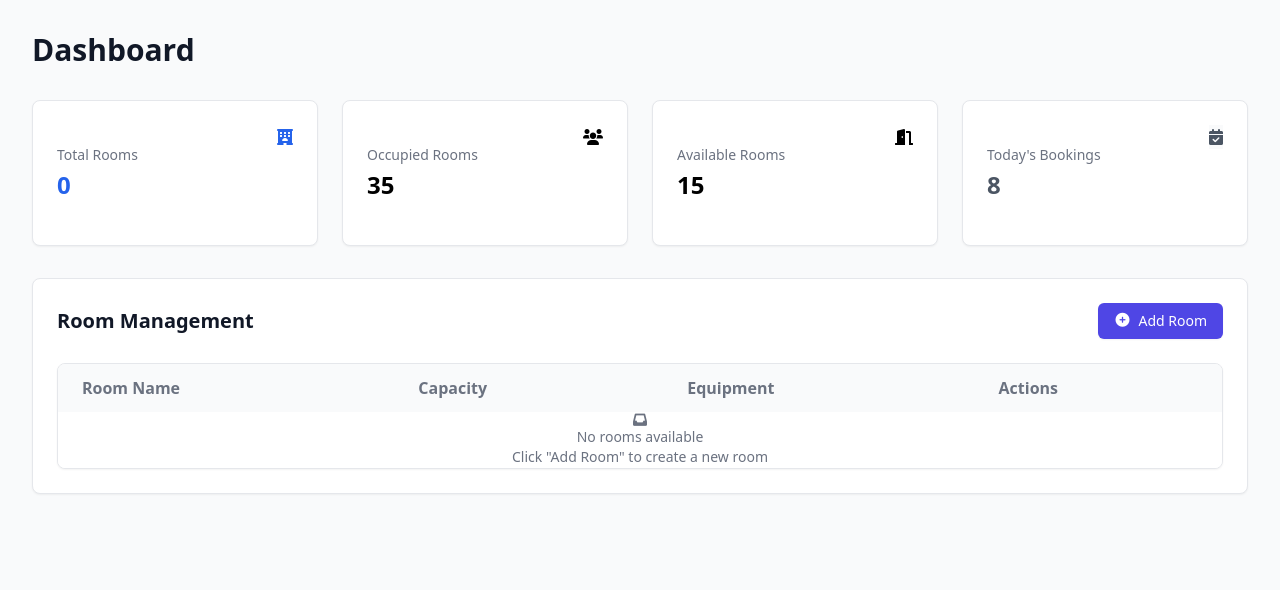
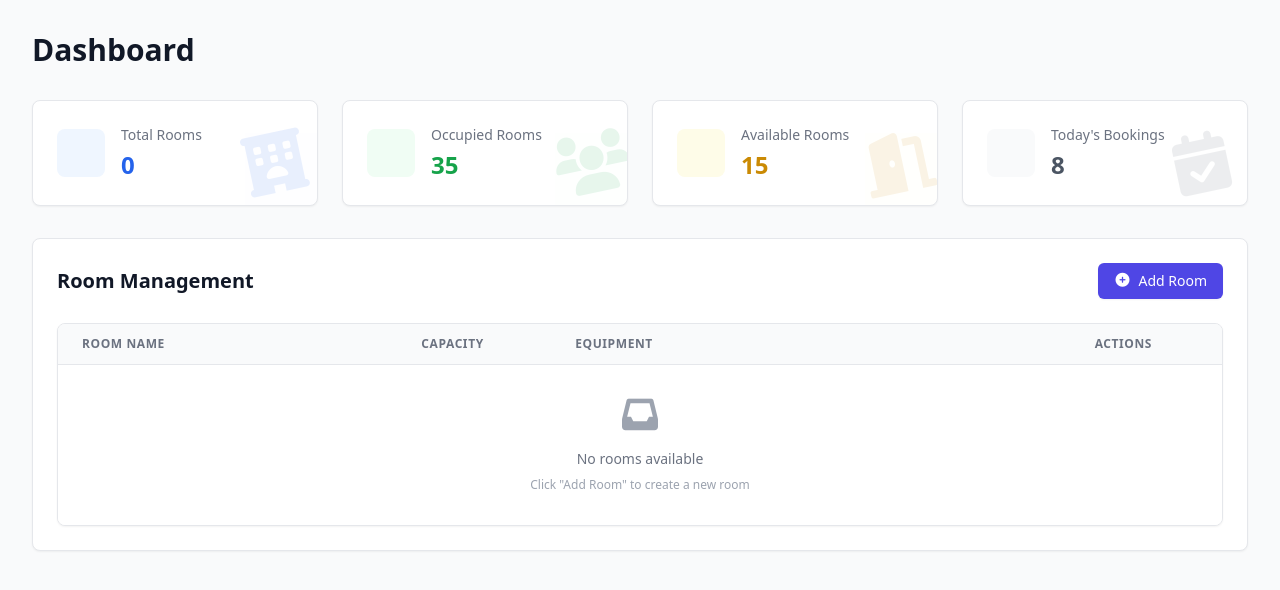
Before and after one commit to i22a11/333-project, a PHP site: page /admin in a window 1280 px wide. Shown: the part 64-654 px from the top of the page. Run offline with PHP 8.4, Linux system fonts and the light colour scheme; data that the repository does not hold is empty.

Commit message:
updated output.css from tailwind config

```diff
--- a/admin/bookings.php
+++ b/admin/bookings.php
@@ -7,7 +7,7 @@
     <title>Bookings Management - Admin Panel</title>
     <link rel="stylesheet" href="../output.css">
     <link href="https://cdnjs.cloudflare.com/ajax/libs/font-awesome/6.0.0-beta3/css/all.min.css" rel="stylesheet">
-    <script src="/admin/js/components/Bookings.js" type="module"></script>
+    <script src="/admin/js/components/Bookings.js" type="module" defer></script>
 </head>
 
 <body class="bg-gray-50 antialiased">
--- a/output.css
+++ b/output.css
@@ -588,8 +588,32 @@ video {
   }
 }
 
+.visible {
+  visibility: visible;
+}
+
+.fixed {
+  position: fixed;
+}
+
+.absolute {
+  position: absolute;
+}
+
 .relative {
   position: relative;
+}
+
+.inset-0 {
+  inset: 0px;
+}
+
+.bottom-0 {
+  bottom: 0px;
+}
+
+.right-0 {
+  right: 0px;
 }
 
 .mx-auto {
@@ -597,6 +621,10 @@ video {
   margin-right: auto;
 }
 
+.mb-2 {
+  margin-bottom: 0.5rem;
+}
+
 .mb-4 {
   margin-bottom: 1rem;
 }
@@ -621,6 +645,14 @@ video {
   margin-left: 0.75rem;
 }
 
+.ml-4 {
+  margin-left: 1rem;
+}
+
+.mr-1\.5 {
+  margin-right: 0.375rem;
+}
+
 .mr-2 {
   margin-right: 0.5rem;
 }
@@ -677,6 +709,10 @@ video {
   display: none;
 }
 
+.h-12 {
+  height: 3rem;
+}
+
 .h-16 {
   height: 4rem;
 }
@@ -709,6 +749,30 @@ video {
   min-height: 100vh;
 }
 
+.w-1\/4 {
+  width: 25%;
+}
+
+.w-1\/6 {
+  width: 16.666667%;
+}
+
+.w-12 {
+  width: 3rem;
+}
+
+.w-2\/5 {
+  width: 40%;
+}
+
+.w-24 {
+  width: 6rem;
+}
+
+.w-3\.5 {
+  width: 0.875rem;
+}
+
 .w-4 {
   width: 1rem;
 }
@@ -753,10 +825,29 @@ video {
   table-layout: auto;
 }
 
+.table-fixed {
+  table-layout: fixed;
+}
+
 .border-collapse {
   border-collapse: collapse;
 }
 
+.translate-x-6 {
+  --tw-translate-x: 1.5rem;
+  transform: translate(var(--tw-translate-x), var(--tw-translate-y)) rotate(var(--tw-rotate)) skewX(var(--tw-skew-x)) skewY(var(--tw-skew-y)) scaleX(var(--tw-scale-x)) scaleY(var(--tw-scale-y));
+}
+
+.translate-y-6 {
+  --tw-translate-y: 1.5rem;
+  transform: translate(var(--tw-translate-x), var(--tw-translate-y)) rotate(var(--tw-rotate)) skewX(var(--tw-skew-x)) skewY(var(--tw-skew-y)) scaleX(var(--tw-scale-x)) scaleY(var(--tw-scale-y));
+}
+
+.-rotate-12 {
+  --tw-rotate: -12deg;
+  transform: translate(var(--tw-translate-x), var(--tw-translate-y)) rotate(var(--tw-rotate)) skewX(var(--tw-skew-x)) skewY(var(--tw-skew-y)) scaleX(var(--tw-scale-x)) scaleY(var(--tw-scale-y));
+}
+
 .transform {
   transform: translate(var(--tw-translate-x), var(--tw-translate-y)) rotate(var(--tw-rotate)) skewX(var(--tw-skew-x)) skewY(var(--tw-skew-y)) scaleX(var(--tw-scale-x)) scaleY(var(--tw-scale-y));
 }
@@ -809,6 +906,12 @@ video {
   margin-left: calc(1rem * calc(1 - var(--tw-space-x-reverse)));
 }
 
+.space-y-2 > :not([hidden]) ~ :not([hidden]) {
+  --tw-space-y-reverse: 0;
+  margin-top: calc(0.5rem * calc(1 - var(--tw-space-y-reverse)));
+  margin-bottom: calc(0.5rem * var(--tw-space-y-reverse));
+}
+
 .space-y-4 > :not([hidden]) ~ :not([hidden]) {
   --tw-space-y-reverse: 0;
   margin-top: calc(1rem * calc(1 - var(--tw-space-y-reverse)));
@@ -821,10 +924,15 @@ video {
   margin-bottom: calc(1.5rem * var(--tw-space-y-reverse));
 }
 
-.space-x-2 > :not([hidden]) ~ :not([hidden]) {
-  --tw-space-x-reverse: 0;
-  margin-right: calc(0.5rem * var(--tw-space-x-reverse));
-  margin-left: calc(0.5rem * calc(1 - var(--tw-space-x-reverse)));
+.divide-y > :not([hidden]) ~ :not([hidden]) {
+  --tw-divide-y-reverse: 0;
+  border-top-width: calc(1px * calc(1 - var(--tw-divide-y-reverse)));
+  border-bottom-width: calc(1px * var(--tw-divide-y-reverse));
+}
+
+.divide-gray-200 > :not([hidden]) ~ :not([hidden]) {
+  --tw-divide-opacity: 1;
+  border-color: rgb(229 231 235 / var(--tw-divide-opacity, 1));
 }
 
 .overflow-hidden {
@@ -886,16 +1009,16 @@ video {
   border-color: rgb(63 63 70 / var(--tw-border-opacity, 1));
 }
 
-.border-gray-200 {
-  --tw-border-opacity: 1;
-  border-color: rgb(229 231 235 / var(--tw-border-opacity, 1));
-}
-
 .bg-\[\#11101D\] {
   --tw-bg-opacity: 1;
   background-color: rgb(17 16 29 / var(--tw-bg-opacity, 1));
 }
 
+.bg-blue-50 {
+  --tw-bg-opacity: 1;
+  background-color: rgb(239 246 255 / var(--tw-bg-opacity, 1));
+}
+
 .bg-blue-600 {
   --tw-bg-opacity: 1;
   background-color: rgb(37 99 235 / var(--tw-bg-opacity, 1));
@@ -911,14 +1034,9 @@ video {
   background-color: rgb(249 250 251 / var(--tw-bg-opacity, 1));
 }
 
-.bg-gray-900 {
-  --tw-bg-opacity: 1;
-  background-color: rgb(17 24 39 / var(--tw-bg-opacity, 1));
-}
-
-.bg-green-500 {
-  --tw-bg-opacity: 1;
-  background-color: rgb(34 197 94 / var(--tw-bg-opacity, 1));
+.bg-green-50 {
+  --tw-bg-opacity: 1;
+  background-color: rgb(240 253 244 / var(--tw-bg-opacity, 1));
 }
 
 .bg-green-900 {
@@ -941,6 +1069,11 @@ video {
   background-color: rgb(255 255 255 / var(--tw-bg-opacity, 1));
 }
 
+.bg-yellow-50 {
+  --tw-bg-opacity: 1;
+  background-color: rgb(254 252 232 / var(--tw-bg-opacity, 1));
+}
+
 .bg-zinc-700 {
   --tw-bg-opacity: 1;
   background-color: rgb(63 63 70 / var(--tw-bg-opacity, 1));
@@ -1032,14 +1190,9 @@ video {
   padding-bottom: 1.5rem;
 }
 
-.px-2 {
-  padding-left: 0.5rem;
-  padding-right: 0.5rem;
-}
-
-.py-1 {
-  padding-top: 0.25rem;
-  padding-bottom: 0.25rem;
+.py-8 {
+  padding-top: 2rem;
+  padding-bottom: 2rem;
 }
 
 .pt-4 {
@@ -1068,6 +1225,16 @@ video {
   line-height: 2.25rem;
 }
 
+.text-4xl {
+  font-size: 2.25rem;
+  line-height: 2.5rem;
+}
+
+.text-6xl {
+  font-size: 3.75rem;
+  line-height: 1;
+}
+
 .text-lg {
   font-size: 1.125rem;
   line-height: 1.75rem;
@@ -1083,6 +1250,11 @@ video {
   line-height: 1.75rem;
 }
 
+.text-xs {
+  font-size: 0.75rem;
+  line-height: 1rem;
+}
+
 .font-bold {
   font-weight: 700;
 }
@@ -1095,10 +1267,18 @@ video {
   font-weight: 600;
 }
 
+.uppercase {
+  text-transform: uppercase;
+}
+
 .tracking-tight {
   letter-spacing: -0.025em;
 }
 
+.tracking-wider {
+  letter-spacing: 0.05em;
+}
+
 .text-blue-400 {
   --tw-text-opacity: 1;
   color: rgb(96 165 250 / var(--tw-text-opacity, 1));
@@ -1109,11 +1289,26 @@ video {
   color: rgb(37 99 235 / var(--tw-text-opacity, 1));
 }
 
+.text-blue-700 {
+  --tw-text-opacity: 1;
+  color: rgb(29 78 216 / var(--tw-text-opacity, 1));
+}
+
+.text-gray-400 {
+  --tw-text-opacity: 1;
+  color: rgb(156 163 175 / var(--tw-text-opacity, 1));
+}
+
 .text-gray-500 {
   --tw-text-opacity: 1;
   color: rgb(107 114 128 / var(--tw-text-opacity, 1));
 }
 
+.text-gray-600 {
+  --tw-text-opacity: 1;
+  color: rgb(75 85 99 / var(--tw-text-opacity, 1));
+}
+
 .text-gray-700 {
   --tw-text-opacity: 1;
   color: rgb(55 65 81 / var(--tw-text-opacity, 1));
@@ -1139,6 +1339,31 @@ video {
   color: rgb(74 222 128 / var(--tw-text-opacity, 1));
 }
 
+.text-green-600 {
+  --tw-text-opacity: 1;
+  color: rgb(22 163 74 / var(--tw-text-opacity, 1));
+}
+
+.text-green-700 {
+  --tw-text-opacity: 1;
+  color: rgb(21 128 61 / var(--tw-text-opacity, 1));
+}
+
+.text-green-800 {
+  --tw-text-opacity: 1;
+  color: rgb(22 101 52 / var(--tw-text-opacity, 1));
+}
+
+.text-indigo-600 {
+  --tw-text-opacity: 1;
+  color: rgb(79 70 229 / var(--tw-text-opacity, 1));
+}
+
+.text-indigo-700 {
+  --tw-text-opacity: 1;
+  color: rgb(67 56 202 / var(--tw-text-opacity, 1));
+}
+
 .text-red-200 {
   --tw-text-opacity: 1;
   color: rgb(254 202 202 / var(--tw-text-opacity, 1));
@@ -1154,11 +1379,31 @@ video {
   color: rgb(220 38 38 / var(--tw-text-opacity, 1));
 }
 
+.text-red-700 {
+  --tw-text-opacity: 1;
+  color: rgb(185 28 28 / var(--tw-text-opacity, 1));
+}
+
+.text-red-800 {
+  --tw-text-opacity: 1;
+  color: rgb(153 27 27 / var(--tw-text-opacity, 1));
+}
+
 .text-white {
   --tw-text-opacity: 1;
   color: rgb(255 255 255 / var(--tw-text-opacity, 1));
 }
 
+.text-yellow-600 {
+  --tw-text-opacity: 1;
+  color: rgb(202 138 4 / var(--tw-text-opacity, 1));
+}
+
+.text-yellow-800 {
+  --tw-text-opacity: 1;
+  color: rgb(133 77 14 / var(--tw-text-opacity, 1));
+}
+
 .text-zinc-100 {
   --tw-text-opacity: 1;
   color: rgb(244 244 245 / var(--tw-text-opacity, 1));
@@ -1209,10 +1444,8 @@ video {
   color: rgb(161 161 170 / var(--tw-placeholder-opacity, 1));
 }
 
-.shadow {
-  --tw-shadow: 0 1px 3px 0 rgb(0 0 0 / 0.1), 0 1px 2px -1px rgb(0 0 0 / 0.1);
-  --tw-shadow-colored: 0 1px 3px 0 var(--tw-shadow-color), 0 1px 2px -1px var(--tw-shadow-color);
-  box-shadow: var(--tw-ring-offset-shadow, 0 0 #0000), var(--tw-ring-shadow, 0 0 #0000), var(--tw-shadow);
+.opacity-10 {
+  opacity: 0.1;
 }
 
 .shadow-lg {
--- a/tailwind.config.js
+++ b/tailwind.config.js
@@ -1,9 +1,6 @@
 /** @type {import('tailwindcss').Config} */
 module.exports = {
-  content: ["./**/*.php",
-    "./**/*.html",
-    "./index.html"
-  ],
+  content: ["./**/*.php", "./**/*.html", "./**/*.js", "./index.html"],
   theme: {
     extend: {},
   },
```
Also changed, not shown: other parts of output.css (+166 -56 lines), admin/js/components/Bookings.js (+47 -17 lines), admin/js/components/RoomManagement.js (+5 -5 lines).
